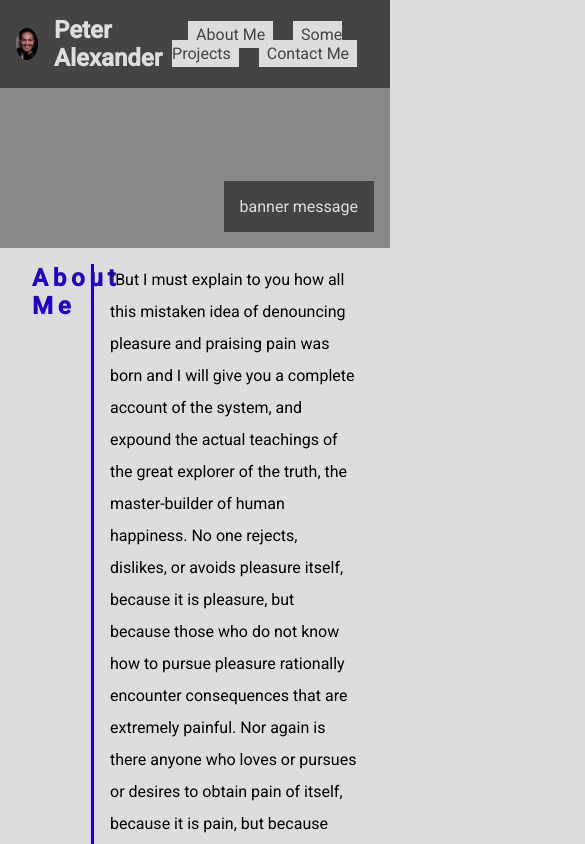
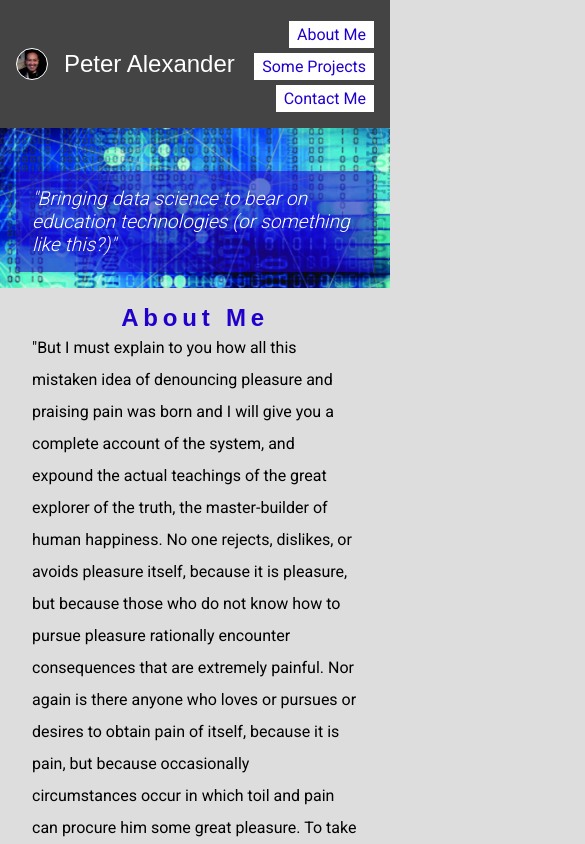
Before and after one commit to palexander227/statportfolio, a plain HTML site: page index.html in a window 390 px wide. Shown: the top 844 px of the page, 585 px wide, since content can reach past the window. Drawn offline with Linux system fonts and the light colour scheme.

Commit message:
added final style changes and updated responsive controls

```diff
--- a/index.css
+++ b/index.css
@@ -9,7 +9,12 @@ body {
     background: #ddd;
     font-family:Verdana, Geneva, Tahoma, sans-serif;
 }
-
+h1, h2, h3, h4, h5, h6{
+    font-family: Montserrat, sans-serif;
+}
+h1{
+    font-weight: normal;
+}
 nav {
     display: flex;
     width: 100%;
@@ -23,24 +28,29 @@ nav {
 nav a{
     padding: .25rem .5rem;
     margin-left: 1rem;
-    background: #ddd;
-    color: #444;
+
+    background: #FFF;
+    color: #20c;
     text-decoration: none;
+    transition: .3s;
     }
 
 nav a:hover{
-    background: #bbb;
+    background: #20c;
+    color: #FFF;
 }
 
 #title{
     display: flex;
     align-items: center;
+    color: #fff;
 }
 
 #icon{
     width: 2rem;
     height: 2rem;
     border-radius: 50%;
+    border: 1px solid #fff;
     background-image: url("img/profile.jpg");
     background-size: cover;
     background-position: center center;
@@ -50,7 +60,8 @@ nav a:hover{
 
 
 #banner{
-    background: #888;
+    background-image: url('img/data-science-biovia_0b0c4749f4.jpg');
+    background-size: cover;
     display: flex;
     justify-content: flex-end;
     align-items: flex-end;
@@ -59,10 +70,13 @@ nav a:hover{
     width: 100%;
 }
 
-#banner p{
-    background: #444;
-    color: #ddd;
+#banner i{
+    background: #20c8;
+    color: #fff;
+    font-size: 1.2rem;
+    font-weight: 200;
     padding: 1rem;
+    border-radius: 4px;
 }
 
 #layout {
@@ -151,16 +165,44 @@ nav a:hover{
 }
 
 .contact-row {
-    padding: 0 1rem;
+    padding-left:  1rem;
     display: flex;
     justify-content: space-between;
     align-items: center;
     width: 100%;
-    border: 1px solid red;
-}
+   }
 
 .contact-item {
     text-decoration: none;
     color: black;
     font-size: 1.5rem;
+    padding: .5rem;
+    border: 3px solid #20c;
 }
+
+@media only screen and (max-width: 900px) {
+   .row, .contact-row{
+       flex-direction: column;
+   }
+   .row h2 {
+       border: 0px solid white;
+       width: 100%;
+       text-align: center;
+   }
+
+   .contact-item {
+       width: 100%;
+       margin-top: 1rem;
+   }
+
+   #nav-buttons{
+       display: flex;
+       flex-direction: column;
+       align-items: flex-end;
+   }
+
+   #nav-buttons a {
+       margin-top: 5px;
+
+   }
+}
--- a/index.html
+++ b/index.html
@@ -17,7 +17,7 @@
             <h1>Peter Alexander</h1>
         </div>
 
-       <div>
+       <div id="nav-buttons">
            <a href="#about">About Me</a>
            <a href="#projects">Some Projects</a>
            <a href="#contact">Contact Me</a>
@@ -25,7 +25,7 @@
     </nav>
     <main>
         <div id="banner">
-            <p>banner message</p>
+            <i>"Bringing data science to bear on education technologies (or something like this?)"</i>
         </div>
 <div id="layout">
 <div class="row" id="about">
@@ -41,18 +41,18 @@
     <h2>Projects</h2>
     <div class="project-col">
         <div class="project-row">
-            <a href='https://www.thoughtmuseum.com' class="project large project1">
+            <a href='https://www.thoughtmuseum.com' target="_blank" class="project large project1">
                     <p>TM-Workspaces</p>
             </a>
         </div>
 
         <div class="project-row">
-            <a href='https://heroku-xpress-notes.herokuapp.com/' class="project project2">
+            <a href='https://heroku-xpress-notes.herokuapp.com/' target="_blank" class="project project2">
                 <p>Notetaker</p>
             </a>
-            <a href='https://thoughtmuseum-app.azurewebsites.net' class="project project3">
-                <p>Thoughtmuseum LMS</p>
-                <p> teacher:ReeMSxcw63</p>
+            <a href='https://thoughtmuseum-app.azurewebsites.net' target="_blank" class="project project3">
+                <p>Thoughtmuseum LMS <br/>
+                 teacher:ReeMSxcw63</p>
             </a>
         </div>
     </div>
@@ -62,11 +62,11 @@
 <div class="row" id="contact">
     <h2>Contact Me</h2>
     <div class="contact-row">
-        <a href="https://github.com/palexander227" class="contact-item">
+        <a href="https://github.com/palexander227" target="_blank" class="contact-item">
             <h5>GitHub</h5>
             <p>palexander227</p>
         </a>
-        <a href="https://www.linkedin.com/in/peter-alexander-4a444127" class="contact-item">
+        <a href="https://www.linkedin.com/in/peter-alexander-4a444127" target="_blank" class="contact-item">
             <h5>LinkedIn</h5>
             <p>Peter Alexander</p>
         </a>
@@ -77,17 +77,6 @@
     </div>
 </div>
 
-
-
-
-
-
-
-
-
-
-
-
 </div>
     </main>
 </body>
```
Also changed, not shown: img/data-science-biovia_0b0c4749f4.jpg (added).
